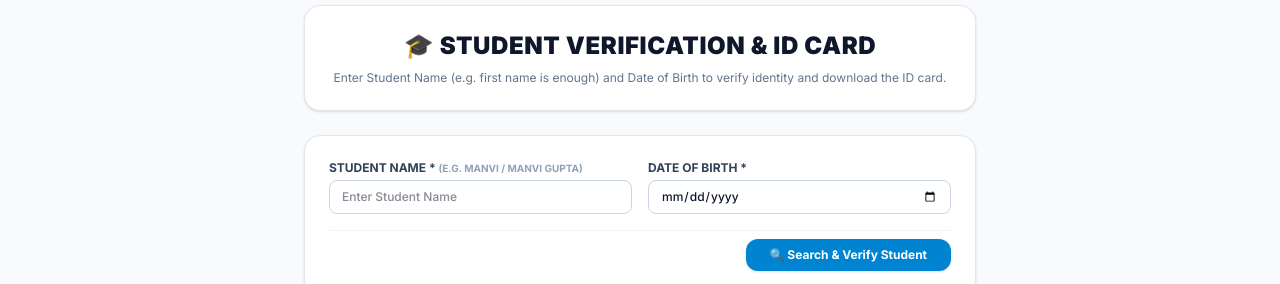
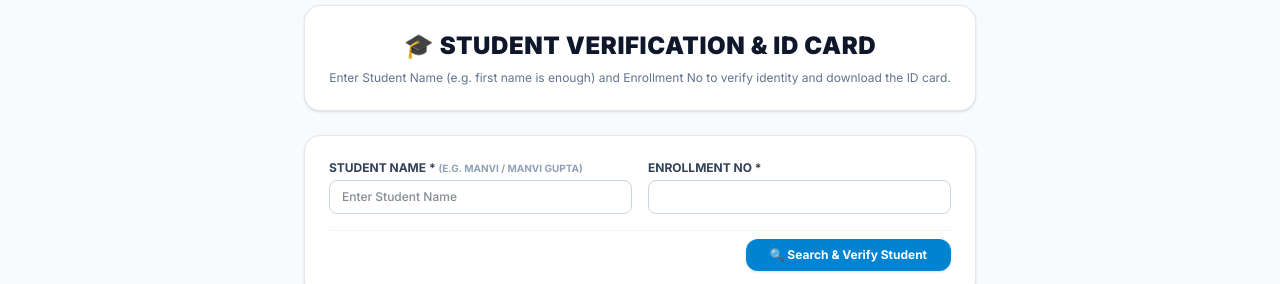
Before and after one commit to manvigupta987/manavta-institute-portal, a Next.js app: page /student/verify-registration in a window 1280 px wide. Shown: the part 276-560 px from the top of the page. Built offline with nearby package versions, Linux system fonts and the light colour scheme.

Commit message:
id card and verification by enrollment no instead of dob

```diff
--- a/app/admin/dashboard/page.tsx
+++ b/app/admin/dashboard/page.tsx
@@ -127,7 +127,7 @@ export default function MITMAdminMasterDashboard() {
     aadhar_no: s.aadhar_no || '',
     photo_url: s.photo_url || '',
     address: s.address || '',
-    study_center: s.study_center || 'Manavta Institute Of Technology & Management',
+    study_center: s.study_center || 'Manavta Institute',
     status: s.status === 'APPROVED' ? 'APPROVED' : 'PENDING_APPROVAL',
     branch_code: s.branch_code || ''
   });
@@ -220,7 +220,7 @@ export default function MITMAdminMasterDashboard() {
     aadhar_no: '',
     photo_url: '',
     address: '',
-    study_center: 'Manavta Institute Of Technology & Management'
+    study_center: 'Manavta Institute '
   });
   const [editingStudent, setEditingStudent] = useState<StudentRecord | null>(null);
 
@@ -954,7 +954,7 @@ window.onload = function() {
                 MITM Admin Portal
               </h1>
               <p className="text-xs text-sky-200 font-medium">
-                Manavta Institute of Technology & Management
+                Manavta Institute
               </p>
             </div>
           </div>
--- a/app/student/verify-registration/page.tsx
+++ b/app/student/verify-registration/page.tsx
@@ -5,7 +5,7 @@ import React, { useState } from 'react';
 import { supabase } from '@/lib/supabase';
 import { printIdentityCard } from '@/lib/print-templates';
 
-const PLACEHOLDER_PHOTO = 'https://iili.io/3jruEzl.md.jpg';
+const PLACEHOLDER_PHOTO = '';
 
 interface StudentHit {
   id: string;
@@ -24,7 +24,7 @@ const SELECT_COLS = 'id,roll_no,enrollment_no,student_name,father_name,course_na
 
 export default function VerifyRegistrationPage() {
   const [nameInput, setNameInput] = useState('');
-  const [dobInput, setDobInput] = useState('');
+  const [enrollInput, setEnrollInput] = useState('');
   const [loading, setLoading] = useState(false);
   const [errorMsg, setErrorMsg] = useState('');
   const [searched, setSearched] = useState(false);
@@ -35,11 +35,11 @@ export default function VerifyRegistrationPage() {
   const handleSearch = async (e: React.FormEvent) => {
     e.preventDefault();
     const name = nameInput.trim();
-    const dob = dobInput.trim();
+    const enroll_no = enrollInput.trim();
 
     // Both fields are mandatory
-    if (!name || !dob) {
-      setErrorMsg('Both Student Name and Date of Birth are required.');
+    if (!name || !enroll_no) {
+      setErrorMsg('Both Student Name and Enrollment No are required.');
       return;
     }
 
@@ -57,14 +57,14 @@ export default function VerifyRegistrationPage() {
         .from('students')
         .select(SELECT_COLS)
         .eq('status', 'APPROVED')
-        .eq('dob', dob)
+        .eq('enrollment_no', enroll_no)
         .ilike('student_name', `${name}%`)
         .limit(20);
 
       if (error) throw error;
 
       if (!data || data.length === 0) {
-        setErrorMsg('No matching student record found. Please check Name & Date of Birth.');
+        setErrorMsg('No matching student record found. Please check Name & Enrollment No.');
       } else if (data.length === 1) {
         setSelected(data[0] as StudentHit);
       } else {
@@ -91,7 +91,7 @@ export default function VerifyRegistrationPage() {
             🎓 Student Verification & ID Card
           </h1>
           <p className="text-xs text-slate-500">
-            Enter Student Name (e.g. first name is enough) and Date of Birth to verify identity and download the ID card.
+            Enter Student Name (e.g. first name is enough) and Enrollment No to verify identity and download the ID card.
           </p>
         </div>
 
@@ -112,12 +112,12 @@ export default function VerifyRegistrationPage() {
             </div>
             <div>
               <label className="block font-bold text-slate-700 uppercase mb-1">
-                Date of Birth *
+                Enrollment No *
               </label>
               <input
-                type="date"
-                value={dobInput}
-                onChange={(e) => setDobInput(e.target.value)}
+                type="number"
+                value={enrollInput}
+                onChange={(e) => setEnrollInput(e.target.value)}
                 className="w-full px-3 py-2 text-xs border border-slate-300 rounded-lg focus:outline-none focus:ring-2 focus:ring-sky-500 font-medium"
                 required
               />
@@ -197,7 +197,7 @@ export default function VerifyRegistrationPage() {
                     <div><span className="font-bold">Study Center:</span> {selected.study_center}</div>
                   </div>
                   <img
-                    src={selected.photo_url || PLACEHOLDER_PHOTO}
+                    src={selected.photo_url}
                     alt={selected.student_name}
                     className="w-20 h-24 border border-slate-300 rounded-md object-cover flex-shrink-0 bg-slate-50"
                   />
```
